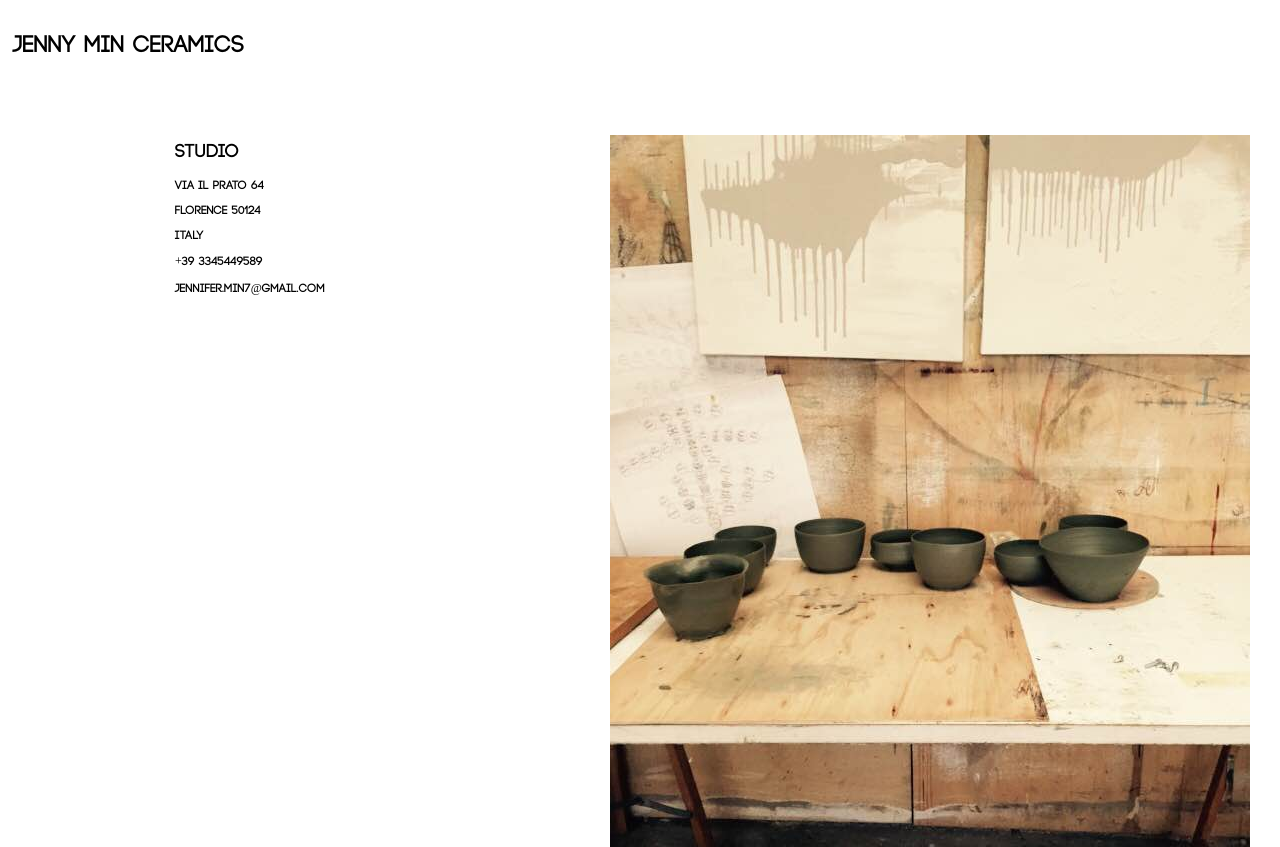
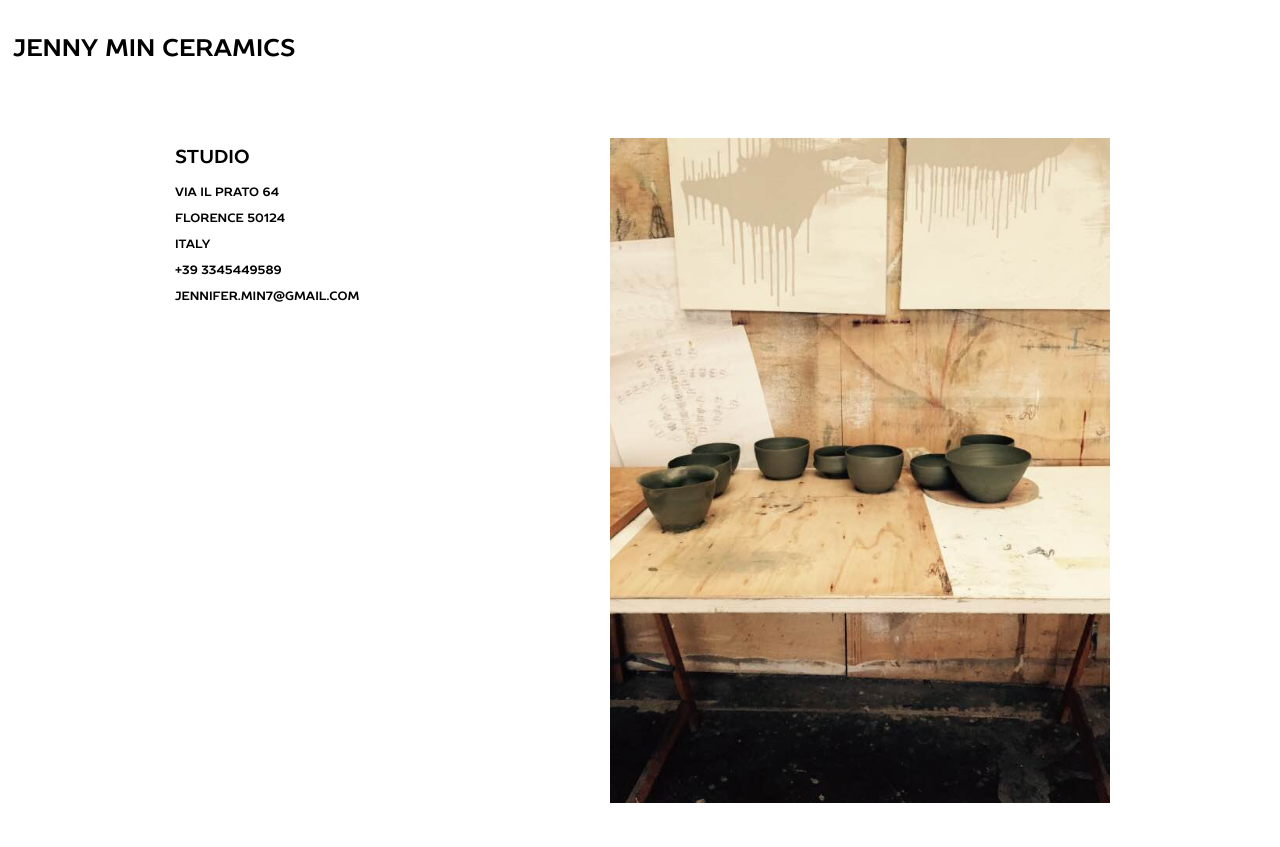
Before and after one commit to katharinemin/Assignment-4, a plain HTML site: page index4.html in a window 1280 px wide. Shown: the top 847 px of the page. After the commit the page ends 818 px from the top, so only its background shows below. Drawn offline with Linux system fonts and the light colour scheme.

Commit message:
changed font family

```diff
--- a/index4.html
+++ b/index4.html
@@ -1,11 +1,11 @@
 <!DOCTYPE html>
 <html>
 	<head>
-		<title>Location</title>
+		<title>Contact</title>
 		<style>
 			@font-face {
 		    font-family: autumn;
-		    src: url(font/CODE_Bold.otf);
+		    src: url(font/font.otf);
 			}
 			.navBar {
 				display: inline-block;
@@ -30,7 +30,7 @@
 			padding-right:5px;
         	}
         	#jenny {
-        		width:400px;
+        		width:500px;
         	}
         	h3 {
         		font-family:autumn;
@@ -61,7 +61,7 @@
 			</div>
 			<div class="column">
 				<div class="bio">
-          			<p><img id="jennifer" src="images/studio.jpg"/><p>
+          			<p><img id="jenny"src="images/studio.jpg"/><p>
           		</div>
          </div>
 	</body>
```
Also changed, not shown: index.html (+1 -1 lines), index2.html (+1 -1 lines), index3.html (+1 -1 lines), font/CODE_Bold.otf (deleted), font/font.otf (added), 2 other files.
